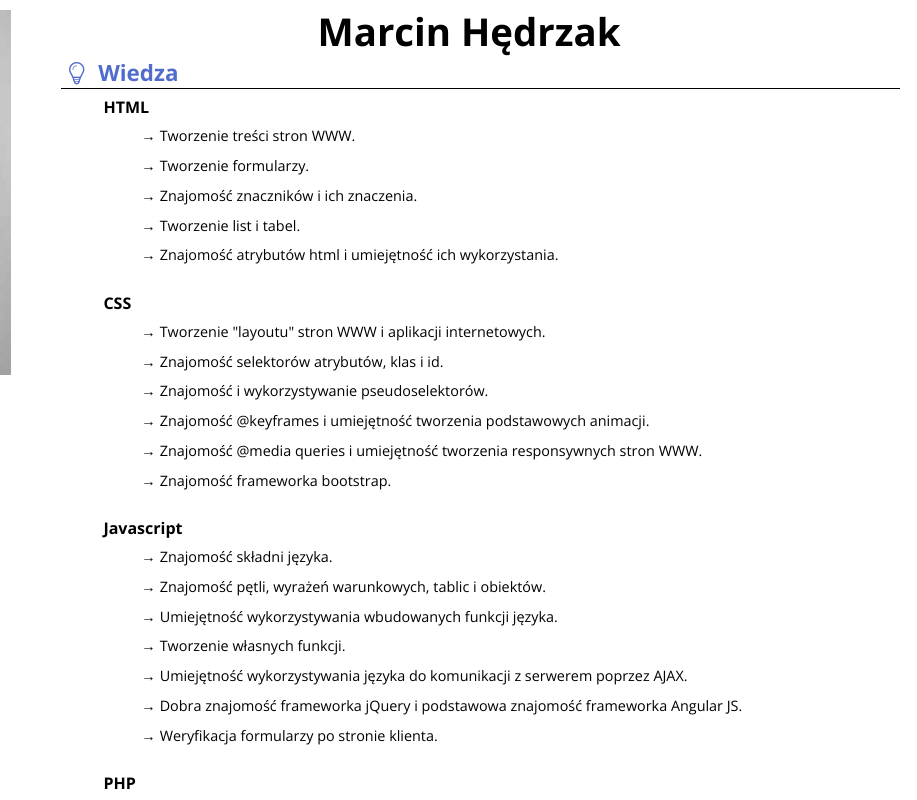
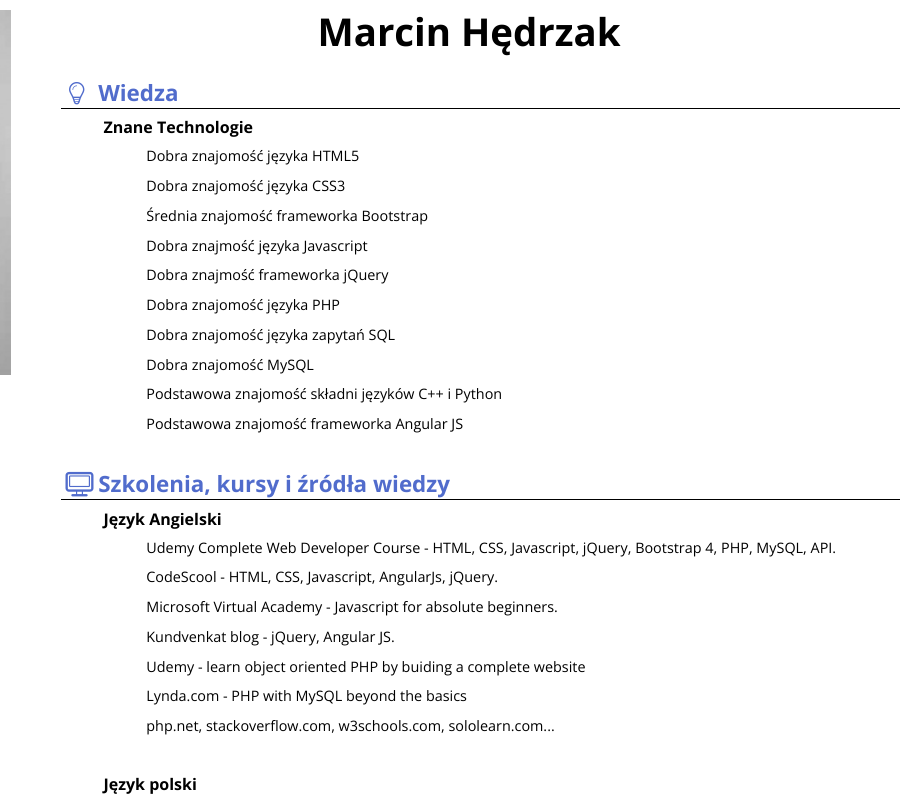
Before and after one commit to Hemmar44/cv, a plain HTML site: page index.html in a window 1280 px wide. Both pictures are taken after a click on the button "Do druku". Shown: the top 800 px of the page, 363-1280 px from the left. Drawn offline with nearby package versions, Linux system fonts and the light colour scheme.

Commit message:
aktualizacja

```diff
--- a/css/style.css
+++ b/css/style.css
@@ -71,7 +71,7 @@ a:hover {
 
 main section:last-child > header > h1 {
 	margin-top:5px;
-	margin-bottom:0;
+	margin-bottom:20px;
 	text-align:center;
 	font-size:2.4em;
 }
@@ -124,13 +124,13 @@ ul > li > ul > li > ul > li{
 	padding:0.2em;
 	margin:5px 0 0 0;
 }
-
+/*
 ul > li > ul > li > ul > li:before {
 	content:"→";
 	margin-right:4px;
 	margin-left:-5px;
 }
-
+*/
 .knowledge {
 	cursor:pointer;
 }
--- a/index.html
+++ b/index.html
@@ -31,7 +31,7 @@
 			<p><span><i class="demo-icon icon-mobile fonts"></i><strong> Tel.: </strong><br/>607 294 841</span></p>
 			<p><span><i class="demo-icon icon-mail fonts"></i><strong> E-mail:</strong><br/><a href="mailto:hedrzak.marcin@gmail.com">hedrzak.marcin@gmail.com</a></span></p>
 			<p><span><i class="demo-icon icon-github fonts"></i><strong>:</strong><br/><a href="https://github.com/Hemmar44">https://github.com/Hemmar44 </a></span></p>
-			<p><span><i class="demo-icon icon-language fonts"></i><strong> Języki obce:</strong><br/>Angielski - komunikatywny <br/>Niemiecki - podstawowy</span></p>
+			<p><span><i class="demo-icon icon-language fonts"></i><strong> Języki obce:</strong><br/>Angielski - zaawansowany <br/>Niemiecki - podstawowy</span></p>
 			<p><span><i class="demo-icon icon-adult fonts"></i><strong> Cechy charakteru:</strong><br/>Otwartość, komunikatyność, umiejętność pracy w zespole, nastawienie na ciągłe uczenie się.</span></p>
 		</aside>
 	</section>
@@ -44,70 +44,39 @@
 		<ul>
                                      <li><h3><i class="demo-icon icon-lightbulb"></i> Wiedza</h3>
                                          <ul>
-					<li><h4 class="knowledge"><span>&#x2192;</span><span class="hide">&#8595;</span>    HTML</h4>
-						<ul class="jak">
-							<li>Tworzenie treści stron WWW.</li>
-							<li>Tworzenie formularzy.</li>
-							<li>Znajomość znaczników i ich znaczenia.</li>
-							<li>Tworzenie list i tabel.</li>
-							<li>Znajomość atrybutów html i umiejętność ich wykorzystania.</li>
-						</ul>
-					</li>
-					<li><h4 class="knowledge"><span>&#x2192;</span><span class="hide">&#8595;</span>    CSS</h4>
+                                             <li><h4 class="knowledge"><span>&#x2192;</span><span class="hide">&#8595;</span> Znane Technologie</h4>
                                                     <ul>
-							<li>Tworzenie "layoutu" stron WWW i aplikacji internetowych.</li>
-							<li>Znajomość selektorów atrybutów, klas i id.</li>
-							<li>Znajomość i wykorzystywanie pseudoselektorów.</li>
-							<li>Znajomość @keyframes i umiejętność tworzenia podstawowych animacji.</li>
-							<li>Znajomość @media queries i umiejętność tworzenia responsywnych stron WWW.</li>
-							<li>Znajomość frameworka bootstrap. </li>
-						</ul>
-					</li>
-					<li><h4 class="knowledge"><span>&#x2192;</span><span class="hide">&#8595;</span>     Javascript</h4>
-						<ul>
-							<li>Znajomość składni języka.</li>
-							<li>Znajomość pętli, wyrażeń warunkowych, tablic i obiektów.</li>
-							<li>Umiejętność wykorzystywania wbudowanych funkcji języka.</li>
-							<li>Tworzenie własnych funkcji.</li>
-							<li>Umiejętność wykorzystywania języka do komunikacji z serwerem poprzez AJAX.</li>
-							<li>Dobra znajomość frameworka jQuery i podstawowa znajomość frameworka Angular JS.</li>
-							<li>Weryfikacja formularzy po stronie klienta.</li>
-						</ul>
-					</li>
-					<li><h4 class="knowledge"><span>&#x2192;</span><span class="hide">&#8595;</span>    PHP</h4>
-						<ul>
-							<li>Znajomość składni języka.</li>
-							<li>Znajomość pętli, wyrażeń warunkowych, tablic i obiektów.</li>
-							<li>Umiejętność wykorzystywania wbudowanych funkcji języka.</li>
-							<li>Tworzenie własnych funkcji.</li>
-							<li>Umiejętność wykorzystywania języka do tworzenia zapytań SQL.</li>
-							<li>Weryfikacja formularzy po stronie serwera</li>
-							<li>Podstawowa znajomość OOP</li>
-						</ul>
-					</li>
-					<li><h4 class="knowledge"><span>&#x2192;</span><span class="hide">&#8595;</span>    SQL</h4>
-						<ul>
-							<li>Znajomość składni języka.</li>
-							<li>Umiejętność tworzenia zapytań SQL</li>
-							<li>Korzystanie z PHPMyAdmin</li>
-							<li>Rozumienie pojęcia relacyjności baz danych</li>
+                                                        <li> Dobra znajomość języka HTML5</li>
+                                                        <li> Dobra znajomość języka CSS3</li>
+                                                        <li> Średnia znajomość frameworka Bootstrap</li>
+                                                        <li> Dobra znajmość języka Javascript</li>
+                                                        <li> Dobra znajmość frameworka jQuery</li>
+                                                        <li> Dobra znajomość języka PHP</li>
+                                                        <li> Dobra znajomość języka zapytań SQL</li>
+                                                        <li> Dobra znajomość MySQL</li>
+                                                        <li> Podstawowa znajomość składni języków C++ i Python</li>
+                                                        <li> Podstawowa znajomość frameworka Angular JS</li>
                                                     </ul>
                                                  </li>
                                          </ul>
-			</li>
-			<li><h3><i class="demo-icon icon-desktop"></i> Szkolenia i kursy</h3>
+			<li><h3><i class="demo-icon icon-desktop"></i> Szkolenia, kursy i źródła wiedzy</h3>
 				<ul>
-					<li><h4 class="knowledge"><span>&#x2192;</span><span class="hide">&#8595;</span>    Kursy w języku angielskim</h4>
+					<li><h4 class="knowledge"><span>&#x2192;</span><span class="hide">&#8595;</span>    Język Angielski</h4>
 						<ul>
 							<li>Udemy Complete Web Developer Course - HTML, CSS, Javascript, jQuery, Bootstrap 4, PHP, MySQL, API.</li>
 							<li>CodeScool - HTML, CSS, Javascript, AngularJs, jQuery.</li>
 							<li>Microsoft Virtual Academy - Javascript for absolute beginners.</li>
-							<li>Kundvenkat blog - jQuery, AngularJs.</li>
+							<li>Kundvenkat blog - jQuery, Angular JS.</li>
+                                                                                                     <li>Udemy - learn object oriented PHP by buiding a complete website</li>
+                                                                                                     <li>Lynda.com - PHP with MySQL beyond the basics</li>
+                                                                                                     <li>php.net, stackoverflow.com, w3schools.com, sololearn.com...
+
+
 						</ul>
 					</li>
 				</ul>
 				<ul>
-					<li><h4 class="knowledge"><span>&#x2192;</span><span class="hide">&#8595;</span>    Kursy w języku polskim</h4>
+					<li><h4 class="knowledge"><span>&#x2192;</span><span class="hide">&#8595;</span>    Język polski</h4>
 						<ul>
 							<li>Mirosław Zelent - HTML, CSS, Javascript, PHP, SQL</li>
 							<li>webkod.pl - CSS</li>
@@ -120,7 +89,7 @@
 				<ul>
 					<li><h4 class="knowledge"><span>&#x2192;</span><span class="hide">&#8595;</span>    od 2008 r.</h4>
 						<ul>
-							<li>Expander Advisors sp. z o.o. - Doradca Finasowy, Starszy Doradca Finansowy, Zastępca Dyrektora Oddziału, Kierownik Oddziału.</li>
+							<li>Expander Advisors sp. z o.o. - Doradca Finasowy, Starszy Doradca Finansowy.</li>
 						</ul>
 					</li>
 					<li><h4 class="knowledge"><span>&#x2192;</span><span class="hide">&#8595;</span>   Wcześniej</h4>
```
Lines whose indentation alone changed are shown as unchanged.
